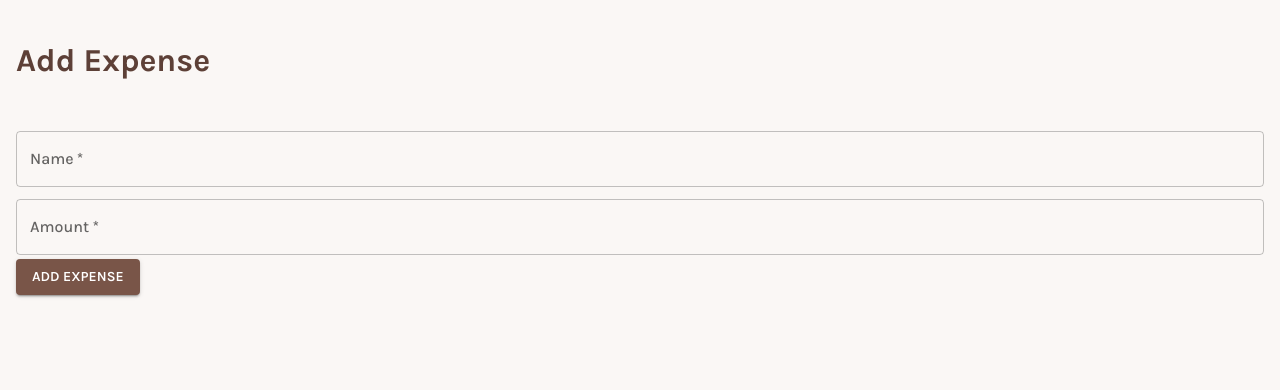
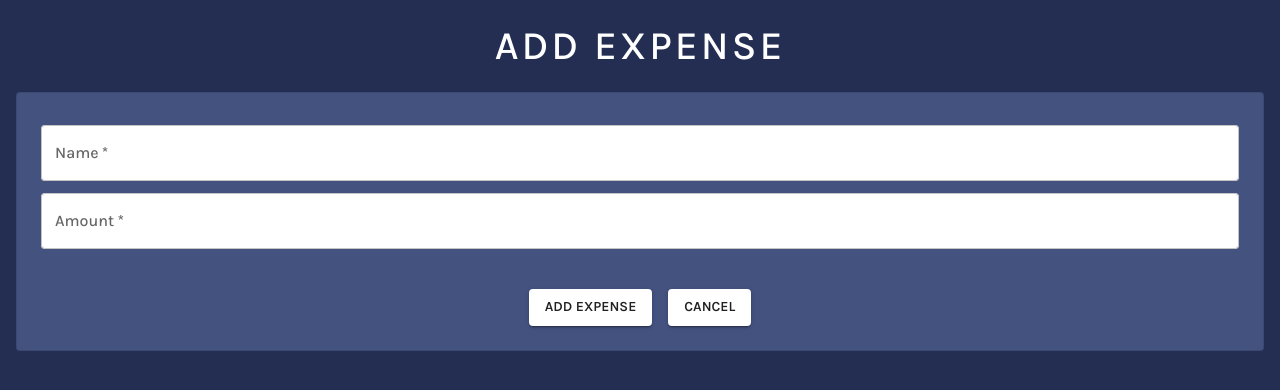
Before and after one commit to seungeonK/budget_manager, a React (Create React App) app in the folder client/: page /addExpense in a window 1280 px wide. Shown: the top 390 px of the page. Built offline with nearby package versions, Linux system fonts and the light colour scheme.

Commit message:
form ui brushup

```diff
--- a/client/src/App.js
+++ b/client/src/App.js
@@ -14,12 +14,17 @@ import { CssBaseline } from '@mui/material';
 
 const theme = createTheme({
   palette: {
-    primary: brown,
+    primary: {
+      main: "#ffffff"
+    },
+    secondary:{
+      main: "#445280"
+    },
     text: {
-      primary:"#5d4037"
+      primary:"#ffffff"
     },
     background: {
-      default: "#faf7f5"
+      default: "#232e52"
     }
   },
   typography: {
--- a/client/src/components/FormTemplate.js
+++ b/client/src/components/FormTemplate.js
@@ -1,20 +1,35 @@
 import React from 'react'
+import { useNavigate } from "react-router-dom";
 
-import { TextField, Button, Stack } from '@mui/material';
+import { TextField, Button, Stack, Card } from '@mui/material';
+import Title from '../components/Title'
 //formName = Add Revenue, Edit Revenue, Add Expense, Delete Expense
 const FormTemplate = ({ formName }) => {
+    const navigate = useNavigate()
     return (
         <div>
             <Stack spacing={2}>
-                <div><h1>{formName}</h1></div>
+                <div><Title>{formName}</Title></div>
                 <div>
                     <form noValidate autoComplete="off">
+                        <Card
+                            variant="outlined"
+                            sx={{
+                                bgcolor: 'secondary.main',
+                                p: 3,
+                                mb: 3
+                            }}
+                        >
                             <TextField
                                 label="Name"
                                 variant="outlined"
                                 fullWidth
                                 required
                                 margin="dense"
+                                sx={{
+                                    bgcolor: "white",
+                                    borderRadius: 1
+                                }}
                             />
                             <TextField
                                 label="Amount"
@@ -22,8 +37,32 @@ const FormTemplate = ({ formName }) => {
                                 fullWidth
                                 required
                                 margin="dense"
+                                sx={{
+                                    bgcolor: "white",
+                                    borderRadius: 1,
+                                    mb: 5
+                                }}
                             />
-                        <Button variant="contained">{formName}</Button>
+                            <Stack
+                                direction="row"
+                                spacing={2}
+                                sx={{
+                                    justifyContent: "center"
+                                }}
+                            >
+                                <Button
+                                    variant="contained"
+                                >
+                                    {formName}
+                                </Button>
+                                <Button
+                                    variant="contained"
+                                    onClick={() => { navigate("/") }}
+                                >
+                                    Cancel
+                                </Button>
+                            </Stack>
+                        </Card>
                     </form>
                 </div>
             </Stack>
--- a/client/src/components/GrossProfit.js
+++ b/client/src/components/GrossProfit.js
@@ -5,13 +5,19 @@ import MonetizationOnIcon from '@material-ui/icons/MonetizationOn';
 const GrossProfit = ({ profit }) => {
     return (
         <div>
-            <Card variant="outlined" sx={{p:6}}>
+            <Card
+                variant="outlined"
+                sx={{
+                    p: 6,
+                    bgcolor:'secondary.main'
+                }}
+            >
                 <Typography
                     variant="h4"
                     component="h2"
                     align="center"
                 >
-                    <MonetizationOnIcon fontSize="large"/>
+                    <MonetizationOnIcon fontSize="large" />
                 </Typography>
                 <Typography
                     variant="h6"
--- a/client/src/components/ListTemplate.js
+++ b/client/src/components/ListTemplate.js
@@ -17,6 +17,9 @@ function ListTemplate({
     return (
         <Card
             variant="outlined"
+            sx={{
+                bgcolor: 'secondary.main'
+            }}
         >
             <CardHeader
                 title={listName.toUpperCase()}
--- a/client/src/components/ScrollingList.js
+++ b/client/src/components/ScrollingList.js
@@ -11,7 +11,7 @@ const ScrollingList = ({ listContents, noEdit }) => {
                 sx={{
                     width: '100%',
                     maxWidth: 1000,
-                    bgcolor: 'background.paper',
+                    bgcolor: 'secondary.main',
                     position: 'relative',
                     overflow: 'auto',
                     maxHeight: 300,
@@ -23,10 +23,10 @@ const ScrollingList = ({ listContents, noEdit }) => {
                         <ListItem
                             secondaryAction={!noEdit &&
                                 <Fragment>
-                                    <IconButton edge="end">
-                                        <EditIcon />
+                                    <IconButton edge="end" sx={{color:"white"}}>
+                                        <EditIcon/>
                                     </IconButton>
-                                    <IconButton edge="end">
+                                    <IconButton edge="end" sx={{color:"white"}}>
                                         <DeleteIcon />
                                     </IconButton>
                                 </Fragment>
--- /dev/null
+++ b/client/src/components/Title.js
@@ -0,0 +1,22 @@
+import React from 'react'
+import { Typography } from '@mui/material'
+
+const Title = ({ children }) => {
+    return (
+        <div>
+            <Typography
+                component="h1"
+                align="center"
+                sx={{
+                    textTransform: "uppercase",
+                    letterSpacing: "3px",
+                    fontSize: "40px"
+                }}
+            >
+                {children}
+            </Typography>
+        </div>
+    )
+}
+
+export default Title
--- a/client/src/components/pages/Home.js
+++ b/client/src/components/pages/Home.js
@@ -6,8 +6,10 @@ import GrossProfit from '../GrossProfit';
 import Revenues from '../Revenues';
 import Expenses from '../Expenses';
 import History from '../History';
+import Title from '../../components/Title'
 
 import { HistoryContext } from '../../context/HistoryProvider';
+import { letterSpacing } from '@mui/system';
 
 const Home = () => {
     const { setHistory } = useContext(HistoryContext);
@@ -24,13 +26,7 @@ const Home = () => {
         <div>
             <Stack>
                 <Box sx={{my:3}}>
-                    <Typography
-                        variant="h3"
-                        component="h1"
-                        align="center"
-                    >
-                        Expense Tracker
-                    </Typography>
+                    <Title>Expense Tracker</Title>
                 </Box>
                 <Box sx={{mb:3}}>
                     <GrossProfit profit={1000} />
```
Lines whose indentation alone changed are shown as unchanged.
